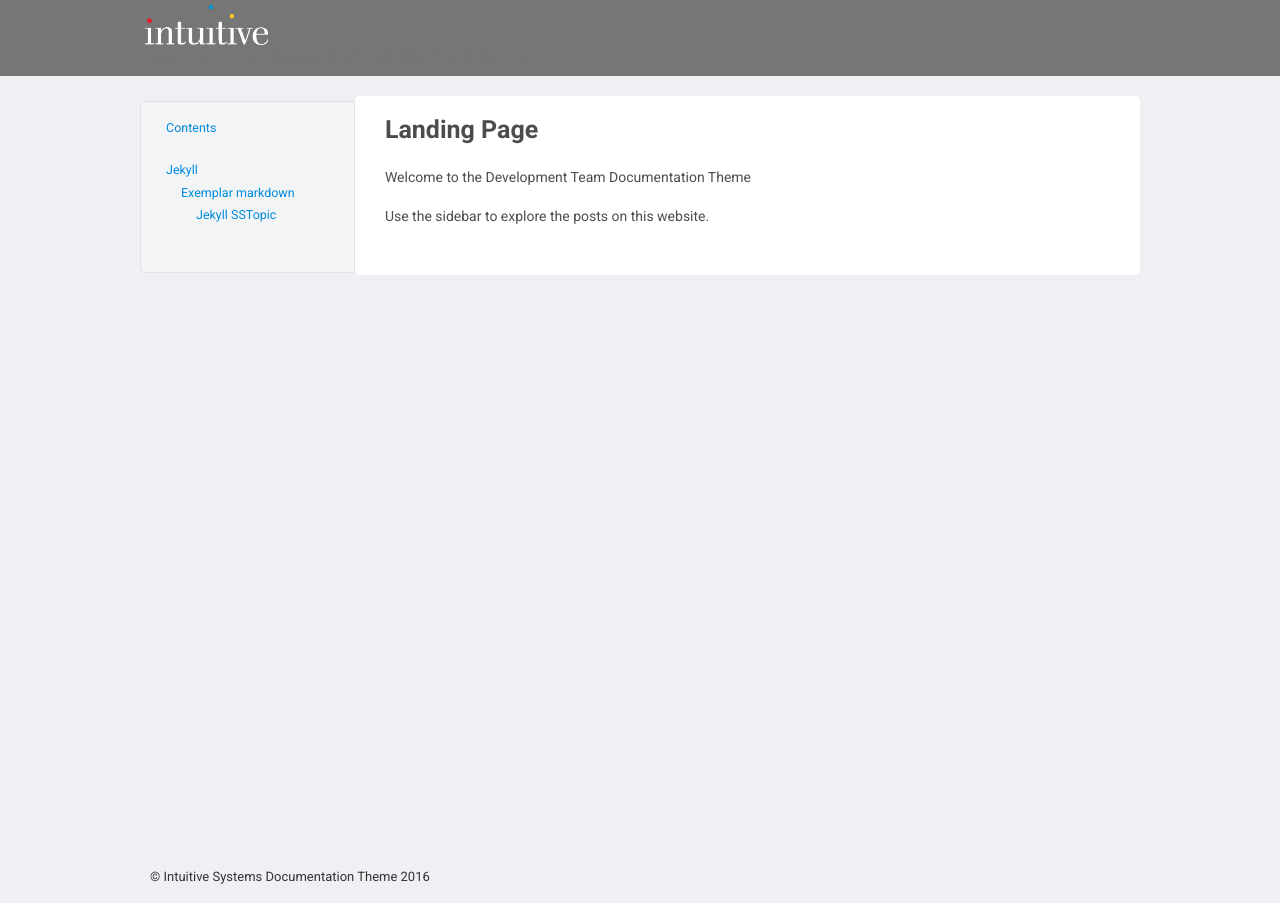
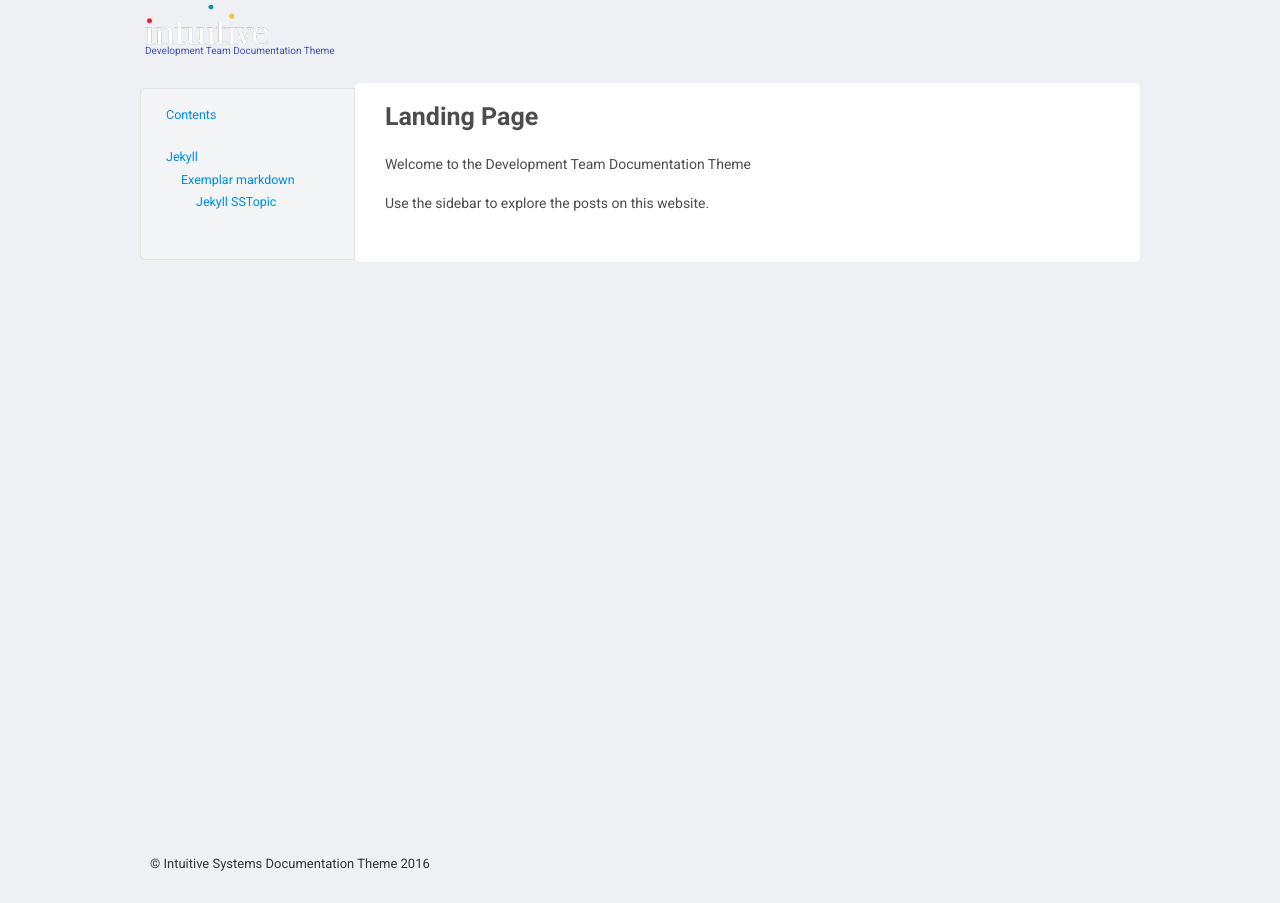
Before and after one commit to intuitivedocs/DocumentationSiteThemes, a Jekyll site: the page built from index.markdown, in a window 1280 px wide. Built offline with Jekyll 4.4.1, drawn with Linux system fonts in a browser that asks for light colours.

Commit message:
nav bar title

```diff
--- a/_sass/components/_navigation.scss
+++ b/_sass/components/_navigation.scss
@@ -23,12 +23,15 @@ background:none;
   }
 
   .c-navigation__title {
-  font-size:2rem;
   margin-top:1.1rem;
+  max-width:80rem;
+  width:80rem;
+
+  a {
   font-weight: bold;
   color:$c__title-text-colour;
-  max-width:80rem;
-  width:80rem;
+  font-size:2rem;
+  }
 
   }
 
--- a/_sass/themes/_grey.scss
+++ b/_sass/themes/_grey.scss
@@ -6,7 +6,6 @@
 
   .c-navigation,
   .c-header {
-    background:$c__navigation-bar-background;
   }
 
   .c-article__main a:not(.c-btn) {
```
